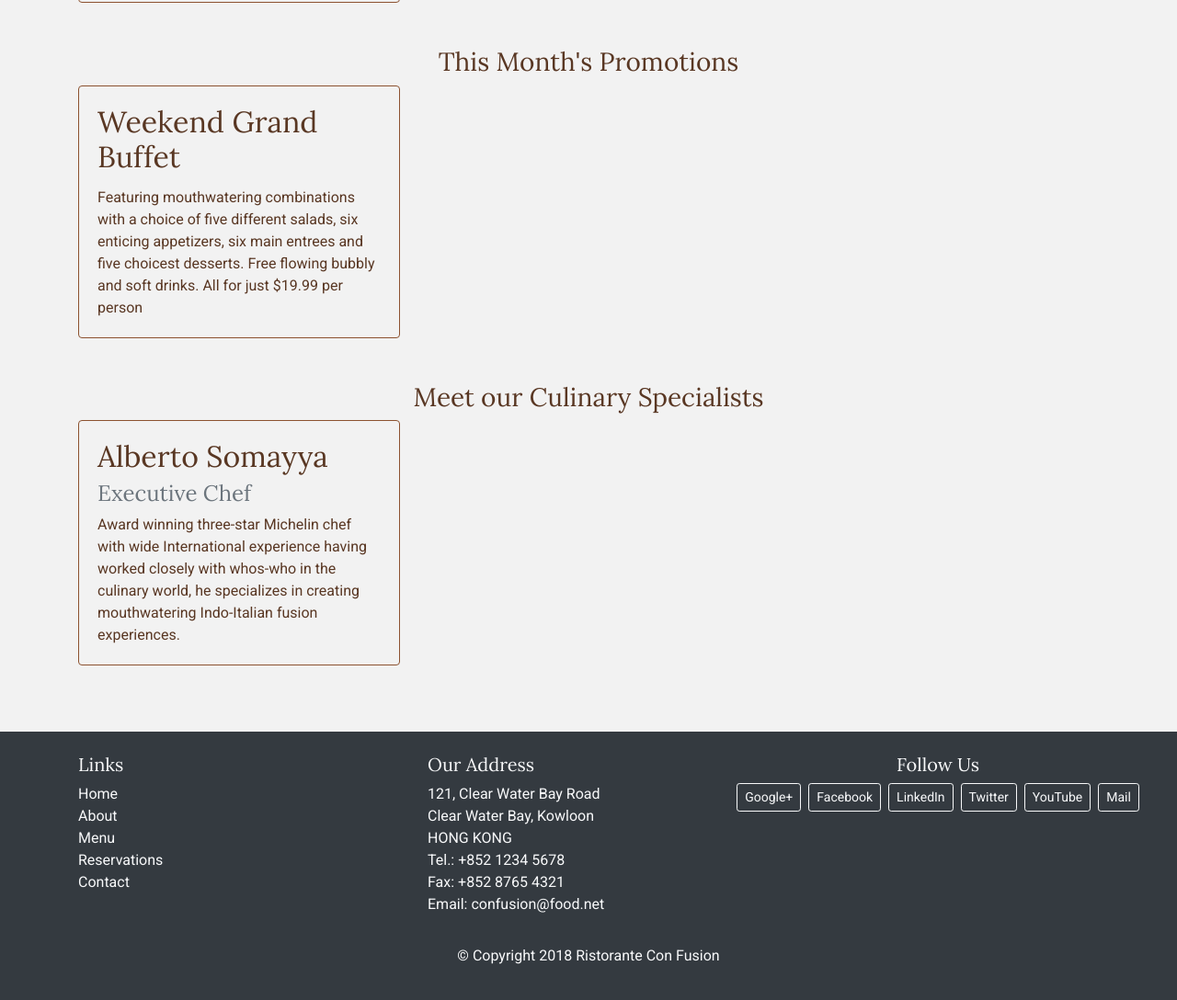
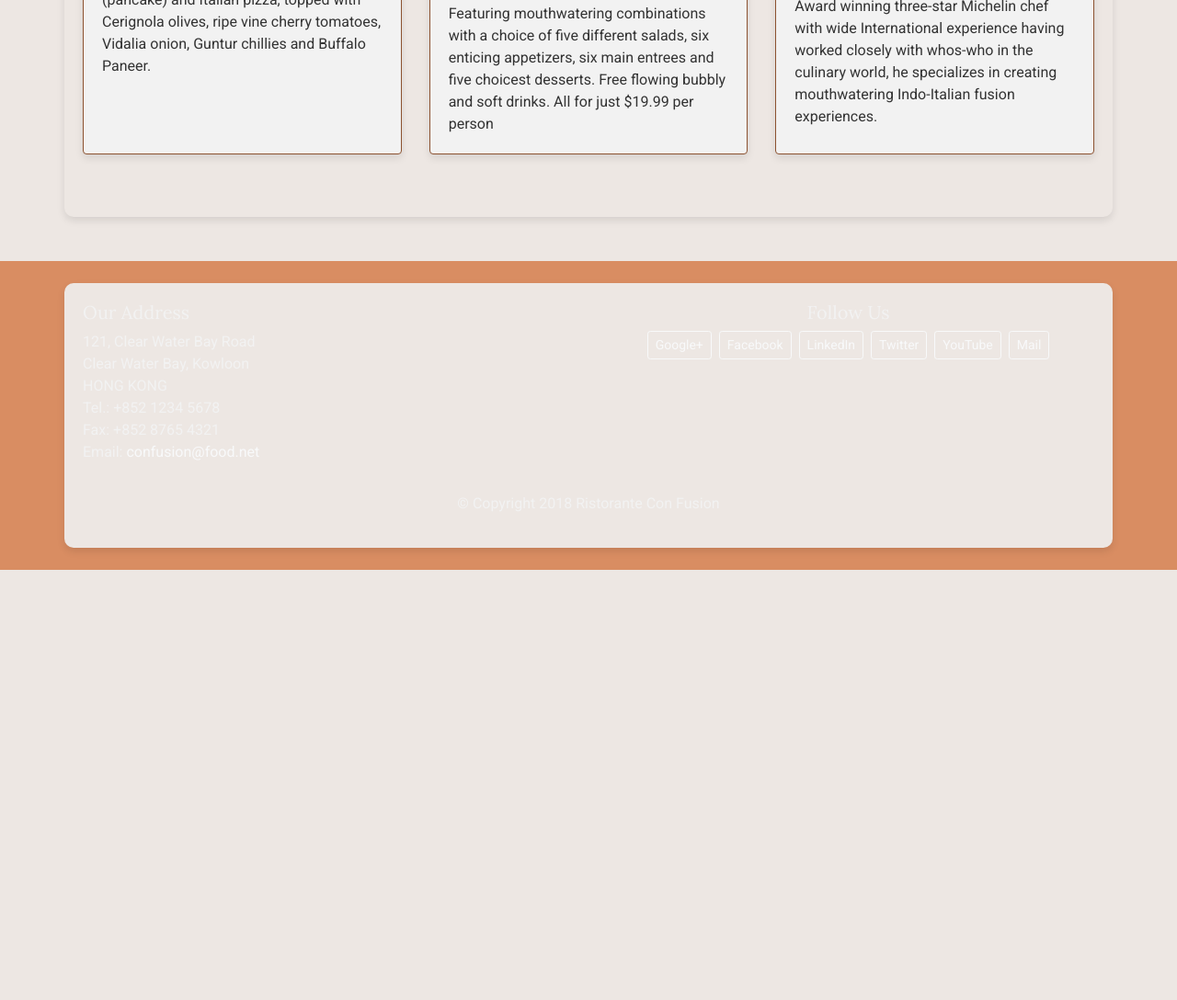
Before and after one commit to JorgeZumbaMorales/restauranteAplicaciones, a plain HTML site: page index.html in a window 1280 px wide. Shown: the part 628-1716 px from the top of the page at 92% size. After the commit the page ends 1248 px from the top, so only its background shows below. Drawn offline with nearby package versions, Linux system fonts and the light colour scheme.

Commit message:
ACtualizaciones

```diff
--- a/index.html
+++ b/index.html
@@ -16,8 +16,8 @@
 <body>
 
     <!-- Navigation Bar -->
-    <nav class="navbar navbar-expand-lg navbar-dark bg-dark">
-        <div class="container">
+    <nav class="navbar navbar-expand-lg navbar-dark bg-dark mb-0">
+        <div class="container-fluid">
             <a class="navbar-brand" href="#">Ristorante Con Fusion</a>
             <button class="navbar-toggler" type="button" data-toggle="collapse" data-target="#navbarNav" aria-controls="navbarNav" aria-expanded="false" aria-label="Toggle navigation">
                 <span class="navbar-toggler-icon"></span>
@@ -68,12 +68,6 @@
                     </div>
                 </div>
             </div>
-        </div>
-
-        <div class="row mb-4">
-            <div class="col-12">
-                <h3 class="text-center">This Month's Promotions</h3>
-            </div>
             <div class="col-md-4 mb-4">
                 <div class="card card-custom h-100">
                     <div class="card-body">
@@ -81,12 +75,6 @@
                         <p class="card-text">Featuring mouthwatering combinations with a choice of five different salads, six enticing appetizers, six main entrees and five choicest desserts. Free flowing bubbly and soft drinks. All for just $19.99 per person</p>
                     </div>
                 </div>
-            </div>
-        </div>
-
-        <div class="row mb-4">
-            <div class="col-12">
-                <h3 class="text-center">Meet our Culinary Specialists</h3>
             </div>
             <div class="col-md-4 mb-4">
                 <div class="card card-custom h-100">
@@ -100,20 +88,10 @@
         </div>
     </div>
 
-    <footer class="footer-custom py-4 bg-dark text-light">
+    <footer class="footer-custom py-4">
         <div class="container">
             <div class="row">
-                <div class="col-md-4">
-                    <h5>Links</h5>
-                    <ul class="list-unstyled">
-                        <li><a href="#" class="text-light">Home</a></li>
-                        <li><a href="#" class="text-light">About</a></li>
-                        <li><a href="#" class="text-light">Menu</a></li>
-                        <li><a href="#" class="text-light">Reservations</a></li>
-                        <li><a href="#" class="text-light">Contact</a></li>
-                    </ul>
-                </div>
-                <div class="col-md-4">
+                <div class="col-md-6">
                     <h5>Our Address</h5>
                     <address>
                         121, Clear Water Bay Road<br>
@@ -124,7 +102,7 @@
                         Email: <a href="mailto:confusion@food.net" class="text-light">confusion@food.net</a>
                     </address>
                 </div>
-                <div class="col-md-4 text-center">
+                <div class="col-md-6 text-center">
                     <h5>Follow Us</h5>
                     <div class="d-flex justify-content-center">
                         <a href="http://google.com/+" class="btn btn-outline-light btn-sm mx-1">Google+</a>
--- a/styles.css
+++ b/styles.css
@@ -4,10 +4,13 @@
   --color3: #D98D62;
   --color4: #D9B29C;
   --color5: #F2F2F2;
+  --color6: #EDE7E3;
+  --color7: #444;
+  --color8: #333;
 }
 
 body {
-  background-color: var(--color5);
+  background-color: var(--color6);
   color: var(--color2);
   font-family: 'Roboto', sans-serif;
 }
@@ -19,6 +22,7 @@ h1, h2, h3, h4, h5, h6 {
 .header-custom {
   background-color: var(--color4);
   color: var(--color2);
+  margin-bottom: 0;
 }
 
 .footer-custom {
@@ -29,12 +33,21 @@ h1, h2, h3, h4, h5, h6 {
 .card-custom {
   border: 1px solid var(--color1);
   background-color: var(--color5);
-  transition: transform 0.3s;
+  transition: transform 0.3s, box-shadow 0.3s;
+  box-shadow: 0 4px 8px rgba(0, 0, 0, 0.1);
 }
 
 .card-custom:hover {
   transform: translateY(-10px);
   box-shadow: 0 8px 16px rgba(0, 0, 0, 0.3);
+}
+
+.card-title {
+  color: var(--color7);
+}
+
+.card-text {
+  color: var(--color8);
 }
 
 .btn-custom {
@@ -58,7 +71,7 @@ h1, h2, h3, h4, h5, h6 {
 }
 
 .navbar {
-  margin-bottom: 20px;
+  margin-bottom: 0;
 }
 
 .navbar-brand {
@@ -75,3 +88,18 @@ h1, h2, h3, h4, h5, h6 {
 .navbar-nav .nav-item .nav-link:hover {
   color: var(--color2) !important;
 }
+
+.container-fluid, .container {
+  padding: 20px;
+  border-radius: 10px;
+}
+
+.container {
+  background-color: var(--color6);
+  box-shadow: 0 4px 8px rgba(0, 0, 0, 0.1);
+}
+
+h3.text-center {
+  color: var(--color1);
+  margin-bottom: 30px;
+}
```
